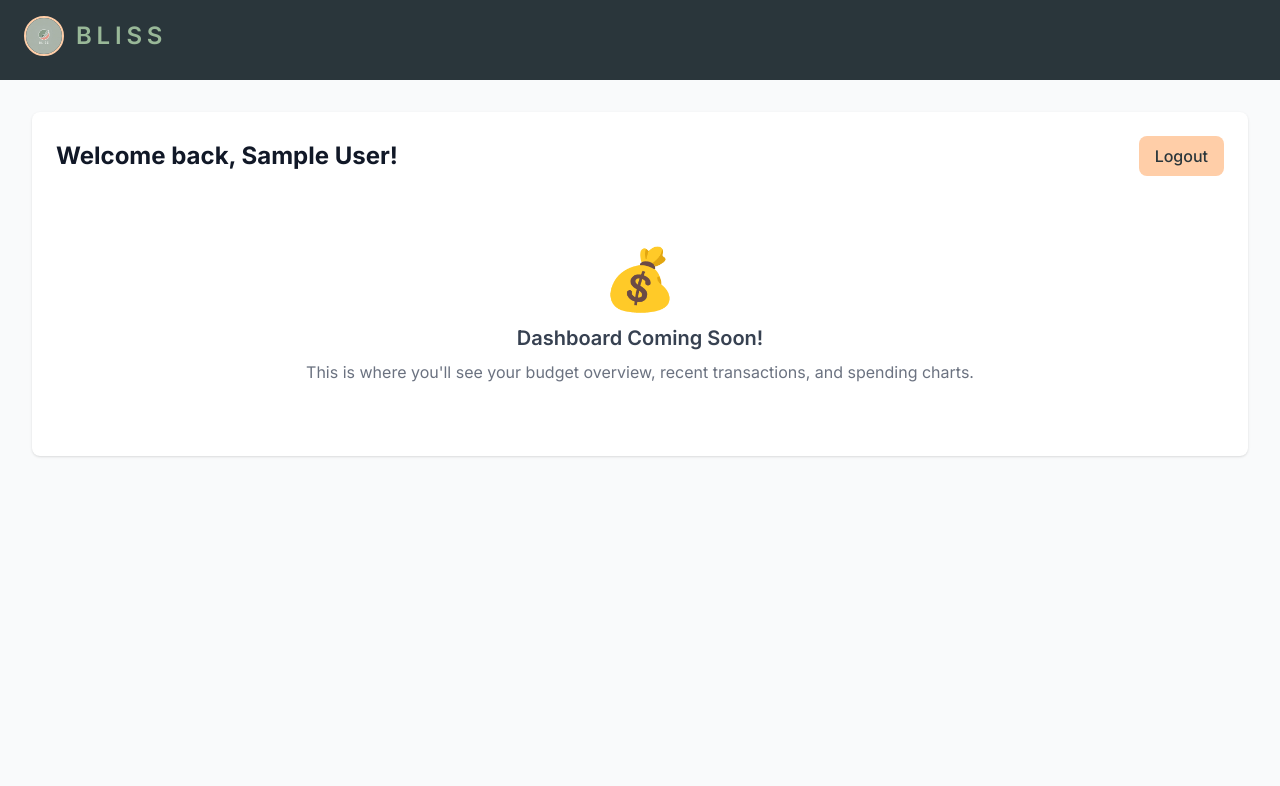
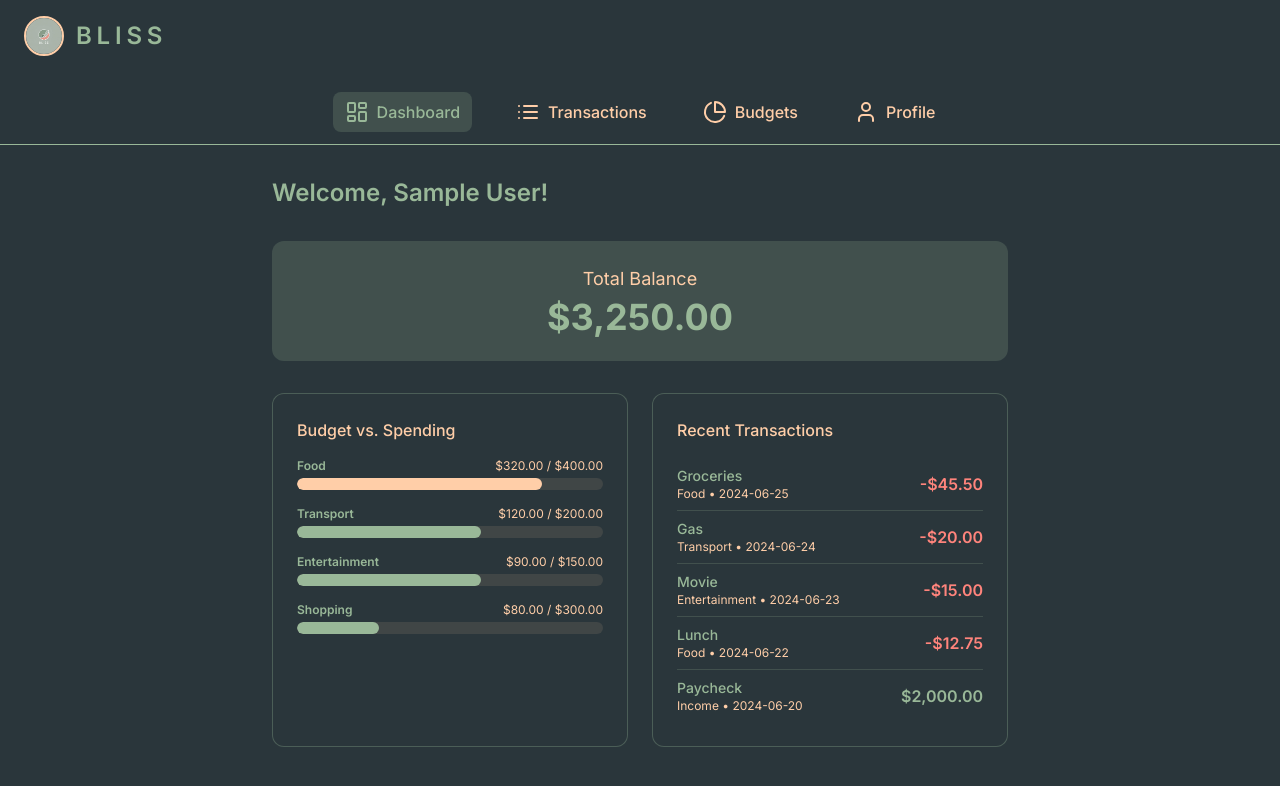
Before and after one commit to noahgoo/budget-app-bliss, a React (Create React App) app: page /dashboard in a window 1280 px wide. Shown: the top 786 px of the page. Built offline with nearby package versions, Linux system fonts and the light colour scheme; no server answers; the database is empty; sample sign-in values are in the browser's storage.

Commit message:
built out all pages on navigation bar and inserted dummy data

```diff
--- a/src/App.js
+++ b/src/App.js
@@ -8,8 +8,9 @@ import {
 import { AuthProvider, useAuth } from "./contexts/AuthContext";
 import "./index.css";
 import Header from "./components/Header";
+import Navigation from "./components/Navigation";
 
-// Import pages (we'll create these next)
+// Import pages
 import LoginPage from "./pages/LoginPage";
 import SignupPage from "./pages/SignupPage";
 import DashboardPage from "./pages/DashboardPage";
@@ -20,22 +21,18 @@ import ProfilePage from "./pages/ProfilePage";
 // Protected Route component
 const ProtectedRoute = ({ children }) => {
   const { currentUser } = useAuth();
-
   if (!currentUser) {
     return <Navigate to="/login" replace />;
   }
-
   return children;
 };
 
 // Public Route component (redirects to dashboard if already logged in)
 const PublicRoute = ({ children }) => {
   const { currentUser } = useAuth();
-
   if (currentUser) {
     return <Navigate to="/dashboard" replace />;
   }
-
   return children;
 };
 
@@ -43,8 +40,19 @@ function App() {
   return (
     <Router>
       <AuthProvider>
+        <AppLayout />
+      </AuthProvider>
+    </Router>
+  );
+}
+
+function AppLayout() {
+  const { currentUser } = useAuth();
+  return (
+    <div className="min-h-screen bg-charcoal flex flex-col">
       <Header />
-        <div className="min-h-screen bg-charcoal pt-20">
+      <Navigation />
+      <main className="flex-1 w-full max-w-3xl mx-auto px-4 py-8">
         <Routes>
           {/* Public routes */}
           <Route
@@ -68,42 +76,41 @@ function App() {
           <Route
             path="/dashboard"
             element={
-                <ProtectedRoute>
+              // <ProtectedRoute>
               <DashboardPage />
-                </ProtectedRoute>
+              // </ProtectedRoute>
             }
           />
           <Route
             path="/transactions"
             element={
-                <ProtectedRoute>
+              // <ProtectedRoute>
               <TransactionsPage />
-                </ProtectedRoute>
+              // </ProtectedRoute>
             }
           />
           <Route
             path="/budgets"
             element={
-                <ProtectedRoute>
+              // <ProtectedRoute>
               <BudgetsPage />
-                </ProtectedRoute>
+              //</ProtectedRoute>
             }
           />
           <Route
             path="/profile"
             element={
-                <ProtectedRoute>
+              // <ProtectedRoute>
               <ProfilePage />
-                </ProtectedRoute>
+              //</ProtectedRoute>
             }
           />
 
           {/* Default redirect */}
           <Route path="/" element={<Navigate to="/dashboard" replace />} />
         </Routes>
+      </main>
     </div>
-      </AuthProvider>
-    </Router>
   );
 }
 
--- a/src/components/Header.js
+++ b/src/components/Header.js
@@ -2,7 +2,7 @@ import React from "react";
 import blissLogo from "../assets/bliss-logo.png";
 
 const Header = () => (
-  <header className="fixed top-0 left-0 w-full z-20 bg-transparent">
+  <header className="bg-transparent">
     <div className="flex items-center px-6 py-4">
       <img
         src={blissLogo}
--- /dev/null
+++ b/src/components/Navigation.js
@@ -0,0 +1,58 @@
+import React from "react";
+import { NavLink } from "react-router-dom";
+import { LayoutDashboard, List, PieChart, User } from "lucide-react";
+
+const navItems = [
+  {
+    to: "/dashboard",
+    label: "Dashboard",
+    icon: LayoutDashboard,
+  },
+  {
+    to: "/transactions",
+    label: "Transactions",
+    icon: List,
+  },
+  {
+    to: "/budgets",
+    label: "Budgets",
+    icon: PieChart,
+  },
+  {
+    to: "/profile",
+    label: "Profile",
+    icon: User,
+  },
+];
+
+const Navigation = () => (
+  <nav className="w-full bg-charcoal border-t border-sage md:border-t-0 md:border-b mt-2">
+    <ul className="flex justify-around md:justify-center md:space-x-8 py-2 md:py-3">
+      {navItems.map(({ to, label, icon: Icon }, idx) => (
+        <li key={to}>
+          <NavLink
+            to={to}
+            className={({ isActive }) =>
+              `flex flex-col items-center px-3 py-2 md:flex-row md:space-x-2 rounded-lg transition-colors duration-150 cursor-pointer
+              ${
+                isActive
+                  ? "bg-sage/20 text-sage"
+                  : "text-peach hover:bg-peach/10 hover:text-sage"
+              }
+              `
+            }
+            {...(to === "/dashboard" ? { end: true } : {})}
+            style={{ minWidth: 80 }}
+          >
+            <Icon className="h-6 w-6 mb-0.5 md:mb-0" />
+            <span className="text-xs md:text-base font-medium md:ml-1 hidden md:inline">
+              {label}
+            </span>
+          </NavLink>
+        </li>
+      ))}
+    </ul>
+  </nav>
+);
+
+export default Navigation;
--- /dev/null
+++ b/src/constants/dummyBudgets.js
@@ -0,0 +1,6 @@
+export const dummyBudgets = [
+  { id: 1, category: "Food", limit: 400, spent: 320 },
+  { id: 2, category: "Transport", limit: 200, spent: 120 },
+  { id: 3, category: "Entertainment", limit: 150, spent: 90 },
+  { id: 4, category: "Shopping", limit: 300, spent: 80 },
+];
--- a/src/pages/BudgetsPage.js
+++ b/src/pages/BudgetsPage.js
@@ -1,23 +1,47 @@
 import React from "react";
+import { dummyBudgets } from "../constants/dummyBudgets";
+
+const formatCurrency = (amount) =>
+  amount.toLocaleString("en-US", { style: "currency", currency: "USD" });
+
+function getBarColor(percent) {
+  if (percent <= 60) return "bg-sage";
+  if (percent <= 80) return "bg-peach";
+  if (percent <= 100) return "bg-coral";
+  return "bg-red";
+}
 
 const BudgetsPage = () => {
   return (
-    <div className="min-h-screen bg-gray-50">
-      <div className="max-w-7xl mx-auto px-4 sm:px-6 lg:px-8 py-8">
-        <div className="bg-white rounded-lg shadow p-6">
-          <h1 className="text-2xl font-bold text-gray-900 mb-6">Budgets</h1>
-
-          <div className="text-center py-12">
-            <div className="text-6xl mb-4">🎯</div>
-            <h2 className="text-xl font-semibold text-gray-700 mb-2">
-              Budgets Coming Soon!
-            </h2>
-            <p className="text-gray-500">
-              This is where you'll set and manage your monthly budgets by
-              category.
-            </p>
-          </div>
-        </div>
+    <div className="space-y-8">
+      <div className="flex items-center justify-between mb-4">
+        <h1 className="text-sage text-2xl font-semibold">Budgets</h1>
+        <button className="btn-accent">+ Add Budget</button>
+      </div>
+      <div className="bg-charcoal border border-sage/30 rounded-xl p-6">
+        <div className="text-peach font-medium mb-4">Monthly Budgets</div>
+        <ul className="space-y-6">
+          {dummyBudgets.map((b) => {
+            const percent = Math.min((b.spent / b.limit) * 100, 100);
+            const barColor = getBarColor(percent);
+            return (
+              <li key={b.id} className="flex flex-col gap-1">
+                <div className="flex justify-between items-center mb-1">
+                  <span className="text-sage font-semibold">{b.category}</span>
+                  <span className="text-peach text-sm">
+                    {formatCurrency(b.spent)} / {formatCurrency(b.limit)}
+                  </span>
+                </div>
+                <div className="w-full h-3 bg-peach/10 rounded-full overflow-hidden">
+                  <div
+                    className={`${barColor} h-3 rounded-full transition-all`}
+                    style={{ width: `${percent}%` }}
+                  ></div>
+                </div>
+              </li>
+            );
+          })}
+        </ul>
       </div>
     </div>
   );
--- a/src/pages/DashboardPage.js
+++ b/src/pages/DashboardPage.js
@@ -1,32 +1,122 @@
 import React from "react";
 import { useAuth } from "../contexts/AuthContext";
+import { dummyBudgets } from "../constants/dummyBudgets";
+
+const dummyBalance = 3250.0;
+const dummyTransactions = [
+  {
+    id: 1,
+    category: "Food",
+    amount: -45.5,
+    date: "2024-06-25",
+    desc: "Groceries",
+  },
+  {
+    id: 2,
+    category: "Transport",
+    amount: -20,
+    date: "2024-06-24",
+    desc: "Gas",
+  },
+  {
+    id: 3,
+    category: "Entertainment",
+    amount: -15,
+    date: "2024-06-23",
+    desc: "Movie",
+  },
+  {
+    id: 4,
+    category: "Food",
+    amount: -12.75,
+    date: "2024-06-22",
+    desc: "Lunch",
+  },
+  {
+    id: 5,
+    category: "Income",
+    amount: 2000,
+    date: "2024-06-20",
+    desc: "Paycheck",
+  },
+];
+
+const formatCurrency = (amount) =>
+  amount.toLocaleString("en-US", { style: "currency", currency: "USD" });
+
+function getBarColor(percent) {
+  if (percent <= 60) return "bg-sage";
+  if (percent <= 80) return "bg-peach";
+  if (percent <= 100) return "bg-coral";
+  return "bg-red";
+}
 
 const DashboardPage = () => {
-  const { currentUser, logout } = useAuth();
+  const { currentUser } = useAuth();
 
   return (
-    <div className="min-h-screen bg-gray-50">
-      <div className="max-w-7xl mx-auto px-4 sm:px-6 lg:px-8 py-8">
-        <div className="bg-white rounded-lg shadow p-6">
-          <div className="flex justify-between items-center mb-6">
-            <h1 className="text-2xl font-bold text-gray-900">
-              Welcome back, {currentUser?.displayName || "User"}!
-            </h1>
-            <button onClick={logout} className="btn-secondary">
-              Logout
-            </button>
+    <div className="space-y-8">
+      <div className="text-sage text-2xl font-semibold mb-2">
+        Welcome, {currentUser?.displayName || "Friend"}!
+      </div>
+      <div className="bg-sage/20 rounded-xl p-6 flex flex-col items-center mb-6">
+        <div className="text-peach text-lg mb-1">Total Balance</div>
+        <div className="text-4xl font-bold text-sage">
+          {formatCurrency(dummyBalance)}
+        </div>
+      </div>
+      <div className="grid grid-cols-1 md:grid-cols-2 gap-6">
+        <div className="bg-charcoal border border-sage/30 rounded-xl p-6 flex flex-col min-h-[180px]">
+          <div className="text-peach font-medium mb-4">Budget vs. Spending</div>
+          <div className="space-y-4">
+            {dummyBudgets.map((b) => {
+              const percent = Math.min((b.spent / b.limit) * 100, 100);
+              const barColor = getBarColor(percent);
+              return (
+                <div key={b.category}>
+                  <div className="flex justify-between text-xs mb-1">
+                    <span className="text-sage font-semibold">
+                      {b.category}
+                    </span>
+                    <span className="text-peach">
+                      {formatCurrency(b.spent)} / {formatCurrency(b.limit)}
+                    </span>
+                  </div>
+                  <div className="w-full h-3 bg-peach/10 rounded-full overflow-hidden">
+                    <div
+                      className={`${barColor} h-3 rounded-full transition-all`}
+                      style={{ width: `${percent}%` }}
+                    ></div>
+                  </div>
+                </div>
+              );
+            })}
           </div>
-
-          <div className="text-center py-12">
-            <div className="text-6xl mb-4">💰</div>
-            <h2 className="text-xl font-semibold text-gray-700 mb-2">
-              Dashboard Coming Soon!
-            </h2>
-            <p className="text-gray-500">
-              This is where you'll see your budget overview, recent
-              transactions, and spending charts.
-            </p>
-          </div>
+        </div>
+        <div className="bg-charcoal border border-sage/30 rounded-xl p-6 flex flex-col min-h-[180px]">
+          <div className="text-peach font-medium mb-4">Recent Transactions</div>
+          <ul className="divide-y divide-sage/20">
+            {dummyTransactions.slice(0, 5).map((tx) => (
+              <li
+                key={tx.id}
+                className="py-2 flex items-center justify-between"
+              >
+                <div>
+                  <div className="text-sage font-medium text-sm">{tx.desc}</div>
+                  <div className="text-peach text-xs">
+                    {tx.category} • {tx.date}
+                  </div>
+                </div>
+                <div
+                  className={`text-right font-semibold ${
+                    tx.amount < 0 ? "text-coral" : "text-sage"
+                  }`}
+                >
+                  {formatCurrency(tx.amount)}
+                </div>
+              </li>
+            ))}
+          </ul>
         </div>
       </div>
     </div>
--- a/src/pages/ProfilePage.js
+++ b/src/pages/ProfilePage.js
@@ -1,22 +1,39 @@
 import React from "react";
+
+const dummyUser = {
+  name: "Bliss User",
+  email: "bliss@example.com",
+  currency: "USD",
+  theme: "Light",
+};
 
 const ProfilePage = () => {
   return (
-    <div className="min-h-screen bg-gray-50">
-      <div className="max-w-7xl mx-auto px-4 sm:px-6 lg:px-8 py-8">
-        <div className="bg-white rounded-lg shadow p-6">
-          <h1 className="text-2xl font-bold text-gray-900 mb-6">Profile</h1>
-
-          <div className="text-center py-12">
-            <div className="text-6xl mb-4">👤</div>
-            <h2 className="text-xl font-semibold text-gray-700 mb-2">
-              Profile Coming Soon!
-            </h2>
-            <p className="text-gray-500">
-              This is where you'll manage your account settings and preferences.
-            </p>
+    <div className="flex justify-center items-center min-h-[60vh]">
+      <div className="bg-charcoal border border-sage/30 rounded-xl p-8 w-full max-w-md flex flex-col items-center">
+        <div className="text-sage text-2xl font-semibold mb-2">Profile</div>
+        <div className="text-peach mb-6">Account & Settings</div>
+        <div className="w-full space-y-4 mb-8">
+          <div>
+            <div className="text-xs text-peach">Name</div>
+            <div className="text-sage font-medium">{dummyUser.name}</div>
+          </div>
+          <div>
+            <div className="text-xs text-peach">Email</div>
+            <div className="text-sage font-medium">{dummyUser.email}</div>
+          </div>
+          <div className="flex gap-8">
+            <div>
+              <div className="text-xs text-peach">Currency</div>
+              <div className="text-sage font-medium">{dummyUser.currency}</div>
+            </div>
+            <div>
+              <div className="text-xs text-peach">Theme</div>
+              <div className="text-sage font-medium">{dummyUser.theme}</div>
+            </div>
           </div>
         </div>
+        <button className="btn-accent w-full">Log out</button>
       </div>
     </div>
   );
--- a/src/pages/TransactionsPage.js
+++ b/src/pages/TransactionsPage.js
@@ -1,24 +1,88 @@
 import React from "react";
+
+const dummyTransactions = [
+  {
+    id: 1,
+    category: "Food",
+    desc: "Groceries",
+    amount: -45.5,
+    date: "2024-06-25",
+  },
+  {
+    id: 2,
+    category: "Transport",
+    desc: "Gas",
+    amount: -20,
+    date: "2024-06-24",
+  },
+  {
+    id: 3,
+    category: "Entertainment",
+    desc: "Movie",
+    amount: -15,
+    date: "2024-06-23",
+  },
+  {
+    id: 4,
+    category: "Food",
+    desc: "Lunch",
+    amount: -12.75,
+    date: "2024-06-22",
+  },
+  {
+    id: 5,
+    category: "Income",
+    desc: "Paycheck",
+    amount: 2000,
+    date: "2024-06-20",
+  },
+  {
+    id: 6,
+    category: "Shopping",
+    desc: "Clothes",
+    amount: -80,
+    date: "2024-06-19",
+  },
+  {
+    id: 7,
+    category: "Savings",
+    desc: "Transfer to Savings",
+    amount: -100,
+    date: "2024-06-18",
+  },
+];
+
+const formatCurrency = (amount) =>
+  amount.toLocaleString("en-US", { style: "currency", currency: "USD" });
 
 const TransactionsPage = () => {
   return (
-    <div className="min-h-screen bg-gray-50">
-      <div className="max-w-7xl mx-auto px-4 sm:px-6 lg:px-8 py-8">
-        <div className="bg-white rounded-lg shadow p-6">
-          <h1 className="text-2xl font-bold text-gray-900 mb-6">
-            Transactions
-          </h1>
-
-          <div className="text-center py-12">
-            <div className="text-6xl mb-4">📊</div>
-            <h2 className="text-xl font-semibold text-gray-700 mb-2">
-              Transactions Coming Soon!
-            </h2>
-            <p className="text-gray-500">
-              This is where you'll manage your income and expense transactions.
-            </p>
-          </div>
-        </div>
+    <div className="space-y-8">
+      <div className="flex items-center justify-between mb-4">
+        <h1 className="text-sage text-2xl font-semibold">Transactions</h1>
+        <button className="btn-accent">+ Add Transaction</button>
+      </div>
+      <div className="bg-charcoal border border-sage/30 rounded-xl p-6 min-h-[180px]">
+        <div className="text-peach font-medium mb-4">Your Transactions</div>
+        <ul className="divide-y divide-sage/20">
+          {dummyTransactions.map((tx) => (
+            <li key={tx.id} className="py-3 flex items-center justify-between">
+              <div>
+                <div className="text-sage font-medium text-sm">{tx.desc}</div>
+                <div className="text-peach text-xs">
+                  {tx.category} • {tx.date}
+                </div>
+              </div>
+              <div
+                className={`text-right font-semibold ${
+                  tx.amount < 0 ? "text-coral" : "text-sage"
+                }`}
+              >
+                {formatCurrency(tx.amount)}
+              </div>
+            </li>
+          ))}
+        </ul>
       </div>
     </div>
   );
```
Lines whose indentation alone changed are shown as unchanged.
